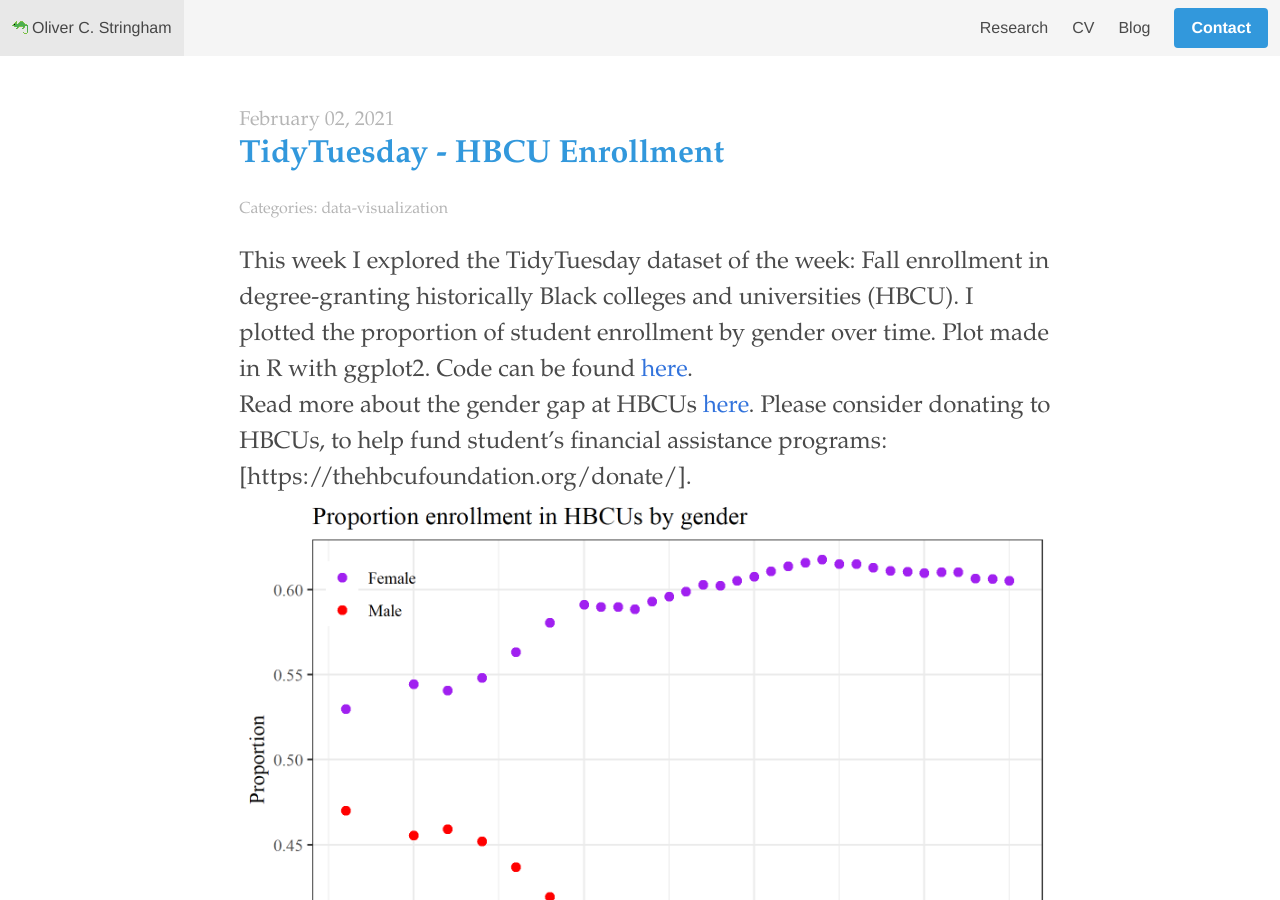
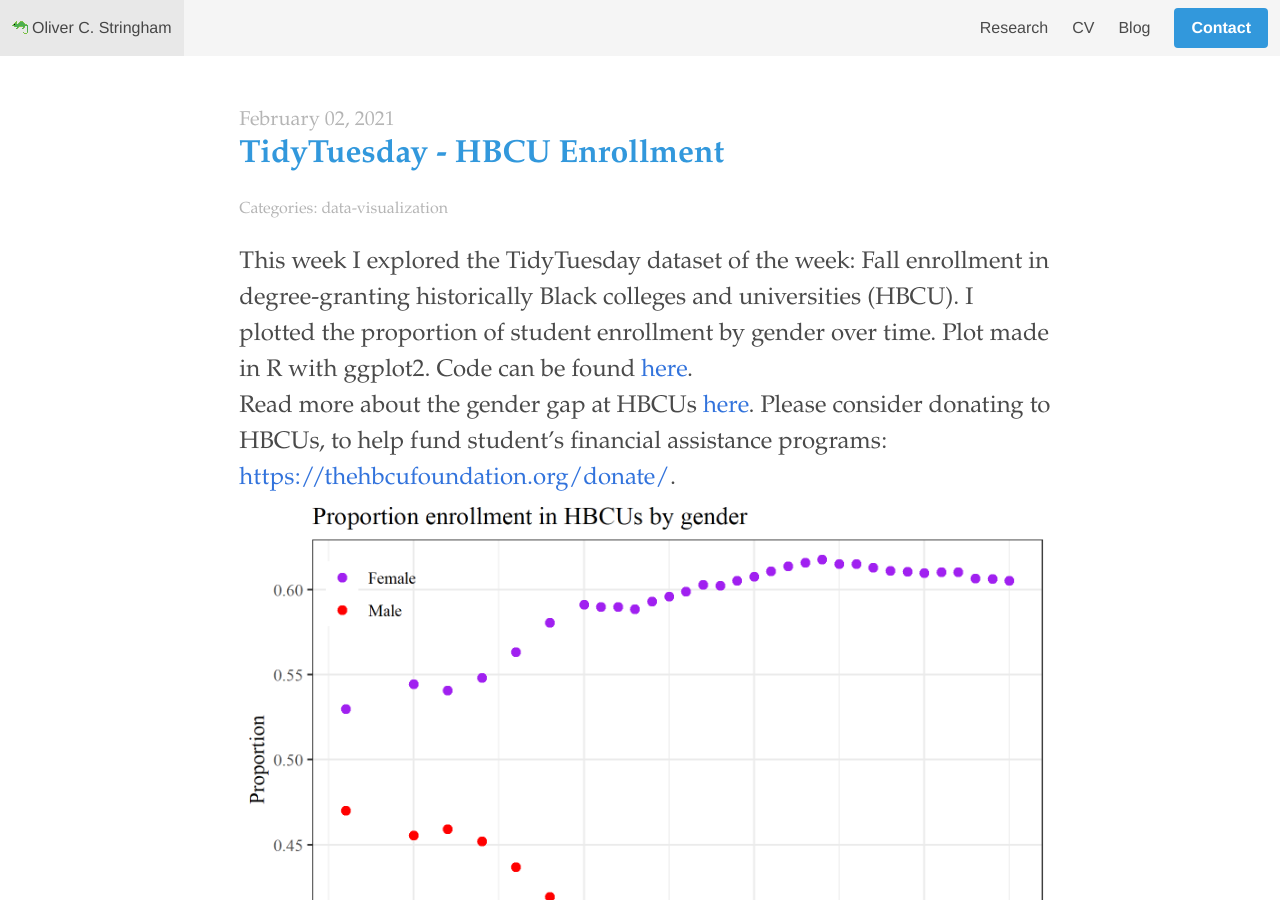
Before and after one commit to ocstringham/ocstringham.github.io, a Jekyll site: the page built from my_collections/_posts/2021-02-02-hbcu.md, in a window 1280 px wide and 900 px high. Built offline with Jekyll 4.4.1, drawn with Linux system fonts in a browser that asks for light colours; nearby versions of some CDN libraries; a style sheet for code colours, icons or effects is not loaded; part of the change alters nothing that is shown.

```diff
--- a/my_collections/_posts/2021-02-02-hbcu.md
+++ b/my_collections/_posts/2021-02-02-hbcu.md
@@ -9,7 +9,7 @@ categories: data-visualization
 
 This week I explored the TidyTuesday dataset of the week: Fall enrollment in degree-granting historically Black colleges and universities (HBCU). I plotted the proportion of student enrollment by gender over time. Plot made in R with ggplot2. Code can be found [here](https://github.com/ocstringham/tidy_tuesday/blob/main/scripts/2021-02-02-hbcu.R).
 
-Read more about the gender gap at HBCUs [here](https://hbcubuzz.com/2020/07/black-men-the-minority-at-hbcus/). Please consider donating to HBCUs, to help fund student's financial assistance programs: [https://thehbcufoundation.org/donate/].
+Read more about the gender gap at HBCUs [here](https://hbcubuzz.com/2020/07/black-men-the-minority-at-hbcus/). Please consider donating to HBCUs, to help fund student's financial assistance programs: [https://thehbcufoundation.org/donate/](https://thehbcufoundation.org/donate/).
 
 
 <div class="columns">
```
